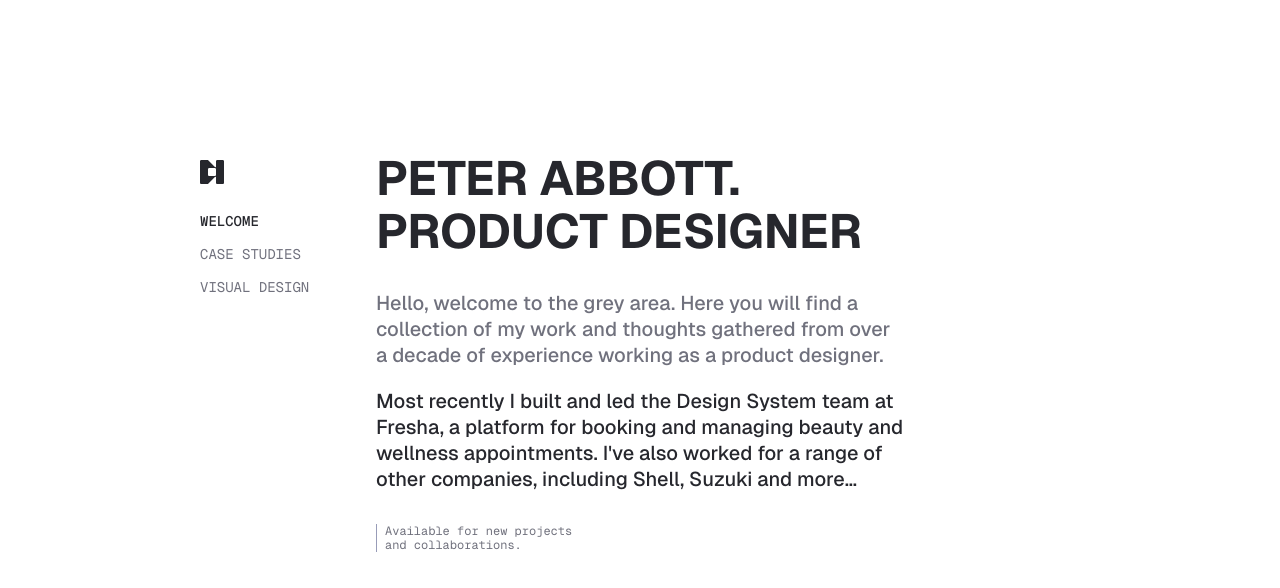
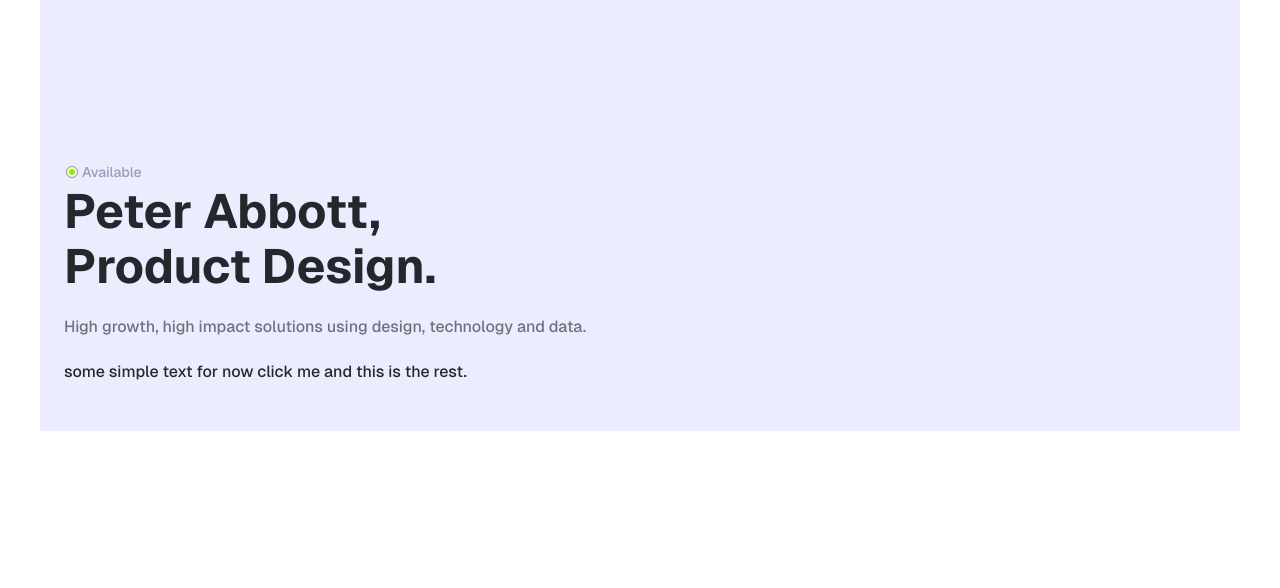
Before and after one commit to The-Awkward-Customer/svelte-folio, a SvelteKit app in the folder frontend/: page / in a window 1280 px wide. Shown: the top 588 px of the page. Built offline with nearby package versions, Linux system fonts and the light colour scheme.

Commit message:
created inline hero-button

```diff
--- a/frontend/src/app.css
+++ b/frontend/src/app.css
@@ -167,6 +167,11 @@ select {
   --color-bdr-primary: 38 39 45;    /* #26272D */
   --color-bdr-muted: 152 156 184;   /* #989CB8 */
 
+  /* focus ring */
+  --focus-ring-color: #ff6200;
+  --focus-ring-width: 2px;
+  --focus-ring-offset: 2px;
+
 
   /* Typography */
   --font-family-main: 'Geist', system-ui, -apple-system, BlinkMacSystemFont, 'Segoe UI', Roboto, sans-serif;
@@ -183,6 +188,9 @@ select {
   --fs-700: 2.5rem; /* 40px */
   --fs-800: 3rem; /* 48px */
   --fs-900: 4rem; /* 64px */
+
+  /* Semantic font sizes */
+  --fs-tiny: var(--fs-275);
 
   /* Font weights */
   --fw-thin: 300;
@@ -211,8 +219,12 @@ select {
   --spc-700: 2rem; /* 32px */
   --spc-800: 3rem; /* 48px */
 
+  /* Semantic spacing */
+  --padding-mobile-default: var(--spc-500);
 
-  /* Border radius */
+
+  /* semanticBorder radius */
+  --bdr-radius-tiny: 4px;
   --bdr-radius-pill: 999px;
 
   /* Opacity */
@@ -240,3 +252,8 @@ select {
 
 
 }
+
+:focus-visible {
+  outline: var(--focus-ring-width) solid var(--focus-ring-color);
+  outline-offset: var(--focus-ring-offset);
+}
--- a/frontend/src/lib/components/actions/Button.svelte
+++ b/frontend/src/lib/components/actions/Button.svelte
@@ -96,7 +96,7 @@
 
     /* Variants */
     .btn-primary {
-      background-color: rgba(var(--color-bg-inverse), 1.0);
+      background-color: rgba(var(--color-bg-inverse) / var(--opacity-invisible));
       color: var(--color-text-primary);
     }
 
--- /dev/null
+++ b/frontend/src/lib/components/content/Hero/Hero.svelte
@@ -0,0 +1,44 @@
+<!-- Hero.svelte -->
+
+<script lang="ts">
+    import Callout from '$lib/components/feedback/Callout.svelte';
+    import HeroTitle from '$lib/components/content/Hero/HeroTitle.svelte';
+    import HeroIntro from '$lib/components/content/Hero/HeroIntro.svelte';
+    import HeroButton from '$lib/components/content/Hero/HeroButton.svelte';
+
+    function handleClick() {
+        console.log('hero button clicked');
+    }
+</script>
+
+<div class="hero-root">
+    <Callout />
+    <HeroTitle />
+    <HeroIntro color="secondary">High growth, high impact solutions using design, technology and data.</HeroIntro>
+    <HeroIntro>some simple text for now <HeroButton onClick={handleClick} label="click me"/> and this is the rest. </HeroIntro>
+
+</div>
+
+<style>
+    .hero-root {
+        display: flex;
+        flex-direction: column;
+        align-items: flex-start;
+        width: 100%;
+        /* background-color: rgba(255, 192, 203, 0.107); */
+        padding-top: 20vh ;
+        padding-bottom: var(--spc-800);
+        padding-left: var(--padding-mobile-default);
+        padding-right: var(--padding-mobile-default);
+    }
+
+    @media (min-width: 896px) {
+        .hero-root {
+            background-color: rgba(0, 0, 255, 0.074);
+            padding-top: 20vh ;
+            padding-left: var(--padding-mobile-default);
+            padding-right: var(--padding-mobile-default);
+
+        }
+    }
+</style>
--- /dev/null
+++ b/frontend/src/lib/components/content/Hero/HeroButton.svelte
@@ -0,0 +1,61 @@
+<!-- HeroButton.svelte -->
+
+<script lang="ts">
+        interface ButtonProps {
+        onClick?: () => void;
+        label?: string;
+    }
+    export let onClick: ButtonProps['onClick'] = () => {};
+    export let label: string = "Placeholder Button Text";
+</script>
+
+<div class="hero-button-root">
+    <p class="hero-button-label">{label}</p>
+<button
+    on:click={onClick}
+    class="hero-button"
+    aria-label={label}
+></button>
+</div>
+
+<style>
+    .hero-button-root {
+        position: relative;
+        display: inline-block;
+        vertical-align: baseline;
+    }
+
+    .hero-button-label {
+        position: relative;
+        z-index: 2;
+        margin: 0;
+        padding: 2px 0;
+        color: rgb(var(--color-txt-primary));
+        pointer-events: none; /* Allow clicks to pass through to button */
+    }
+
+   .hero-button {
+    position: absolute;
+        top: 0;
+        left: 0;
+        width: 100%;
+        height: 100%;
+        background-color: rgb(var(--color-bg-inverse) / var(--opacity-invisible));
+        border: none;
+        border-radius: var(--bdr-radius-tiny);
+        padding: 0;
+        z-index: 1;
+        /* Add horizontal padding */
+        box-sizing: border-box;
+        margin: 0 -4px;
+        width: calc(100% + 8px);
+   }
+
+   .hero-button:hover {
+    background-color: rgb(var(--color-bg-inverse) / var(--opacity-hover));
+   }
+
+   .hero-button:active {
+    background-color: rgb(var(--color-bg-inverse) / var(--opacity-active));
+   }
+</style>
--- a/frontend/src/lib/components/content/HeroHeader.svelte
+++ b/frontend/src/lib/components/content/Hero/HeroHeader.svelte
@@ -2,12 +2,12 @@
 
 <script lang="ts">
   // Props for customizable text content
-  export let sideNote = "Available for new projects and collaborations.";
-  export let mainTitle = "PETER ABBOTT. PRODUCT DESIGNER";
-  export let description = "Hello, welcome to the grey area. Here you will find a collection of my work and thoughts gathered from over a decade of experience working as a product designer.";
-  export let subDescription = "Most recently I built and led the Design System team at Fresha, a platform for booking and managing beauty and wellness appointments. I've also worked for a range of other companies, including Shell, Suzuki and more…";
+  export let sideNote: "Available for new projects and collaborations.";
+  export let mainTitle: String = "PETER ABBOTT. PRODUCT DESIGNER";
+  export let description: String = "Hello, welcome to the grey area. Here you will find a collection of my work and thoughts gathered from over a decade of experience working as a product designer.";
+  export let subDescription: String = "Most recently I built and led the Design System team at Fresha, a platform for booking and managing beauty and wellness appointments. I've also worked for a range of other companies, including Shell, Suzuki and more…";
 
-  import SideNote from './SideNote.svelte';
+  import SideNote from '../SideNote.svelte';
 </script>
 
 <section class="hero-header">
--- /dev/null
+++ b/frontend/src/lib/components/content/Hero/HeroIntro.svelte
@@ -0,0 +1,36 @@
+<!-- HeroIntro.svelte -->
+
+<script lang="ts">
+
+    interface $$Props {
+        color?: 'primary' | 'secondary';
+    }
+
+    export let color: $$Props['color'] = 'primary';
+</script>
+
+<div class="hero-intro" class:primary={color === 'primary'} class:secondary={color === 'secondary'}>
+    <slot>
+        I am placeholder copy.
+    </slot>
+</div>
+
+<style>
+    .hero-intro {
+        display: block;
+        align-items: flex-start;
+        font-family: var(--font-family-main);
+        font-size: var(--fs-300);
+        font-weight: var(--fw-medium);
+        padding-top: var(--spc-500);
+    }
+
+
+    .hero-intro.primary {
+        color: rgb(var(--color-txt-primary));
+    }
+
+    .hero-intro.secondary {
+        color: rgb(var(--color-txt-secondary));
+    }
+</style>
--- /dev/null
+++ b/frontend/src/lib/components/content/Hero/HeroTitle.svelte
@@ -0,0 +1,33 @@
+<!-- HeroTitle.Svelte -->
+
+<script lang=ts>
+
+
+    let title: String = "Hero Title";
+</script>
+
+<h1 class="hero-title">Peter Abbott, <br> <span class="profession">Product Design.</span></h1>
+
+<style>
+    .hero-title {
+        display: inline-flex;
+        flex-direction: column;
+        align-items: flex-start;
+        font-family: var(--font-family-main);
+        font-size: var(--fs-600);
+        font-weight: 700;
+        color: rgb(var(--color-txt-primary));
+        width: 100%;
+    }
+
+    .profession {
+        color: rgb(var(--color-txt-primary));
+    }
+
+    /* Desktop styles */
+  @media (min-width: 896px) {
+    .hero-title {
+        font-size: var(--fs-800);
+    }
+  }
+</style>
--- /dev/null
+++ b/frontend/src/lib/components/feedback/Callout.svelte
@@ -0,0 +1,40 @@
+<!-- Callout.svelte -->
+
+<script lang="ts">
+    let calloutText: String = "Available";
+</script>
+
+<div class="callout-root">
+    <div class="callout-Indicator"></div>
+    <p class="callout-text">{calloutText}</p>
+</div>
+
+
+<style>
+    .callout-root {
+        display: flex;
+        flex-direction: row;
+        justify-content: flex-start;
+        align-items: center;
+        gap: var(--spc-75);
+        padding-top: var(--spc-75);
+        padding-bottom: var(--spc-75);
+        padding-left: var(--spc-50);
+    }
+
+    .callout-text {
+        font-family: var(--font-family-main);
+        font-size: var(--fs-tiny);
+        font-weight: var(--fw-medium);
+        color: rgb(var(--color-txt-muted));
+    }
+
+    .callout-Indicator {
+        border-radius: var(--bdr-radius-pill);
+        width: 12px;
+        height: 12px;
+        border: 1.5px solid rgb(var(--color-bdr-muted));
+        box-shadow: inset 0 0 0 2px white;
+        background-color: rgb(143, 239, 0);
+    }
+</style>
--- a/frontend/src/lib/components/layout/BasicLayout.svelte
+++ b/frontend/src/lib/components/layout/BasicLayout.svelte
@@ -123,7 +123,8 @@
         position: relative;
         flex: 1;
         height: 100%;
-        max-width: 568px;
+        width: 100%;
+        max-width: 1200px;
         margin: 0 auto;
     }
 </style>
--- a/frontend/src/routes/+page.svelte
+++ b/frontend/src/routes/+page.svelte
@@ -8,9 +8,8 @@
     import BasicLayout from "$lib/components/layout/BasicLayout.svelte";
     import TopBar from "$lib/components/navigation/TopBar.svelte";
     import LinkList from "$lib/components/actions/LinkList.svelte";
-    import HeroHeader from "$lib/components/content/HeroHeader.svelte";
     import SideBar from "$lib/components/navigation/SideBar.svelte";
-    import Button from "$lib/components/actions/Button.svelte";
+    import Hero from "$lib/components/content/Hero/Hero.svelte";
 
     //Icons
     import IconRefresh from "$lib/components/primatives/IconRefresh.svelte";
@@ -37,14 +36,14 @@
     </SideBar>
 
     <div slot="main">
-        <HeroHeader/>
+        <Hero />
     </div>
 </BasicLayout>
 </main>
 
 <style>
 .main-root {
-    display: inline-flex;
+    display: flex;
     flex-direction: column;
     justify-content: center;
     align-items: center;
```
Also changed, not shown: frontend/src/lib/components/content/Hero/HeroHotLinks.svelte (added).
